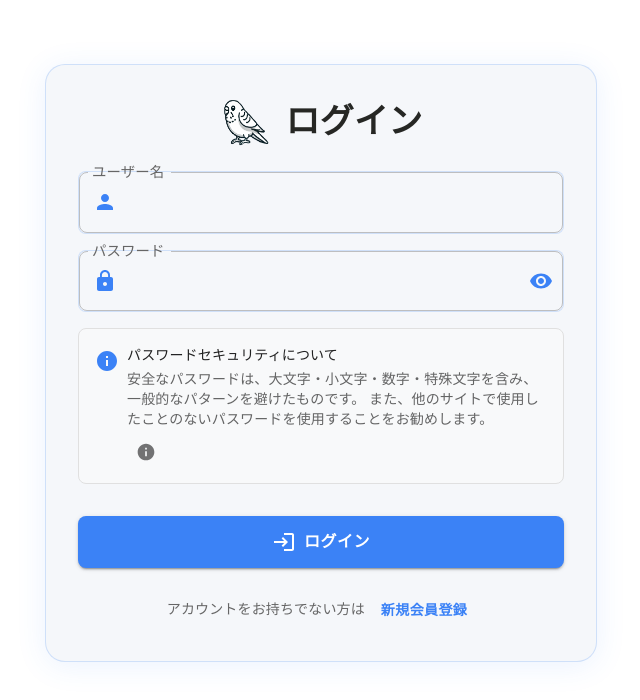
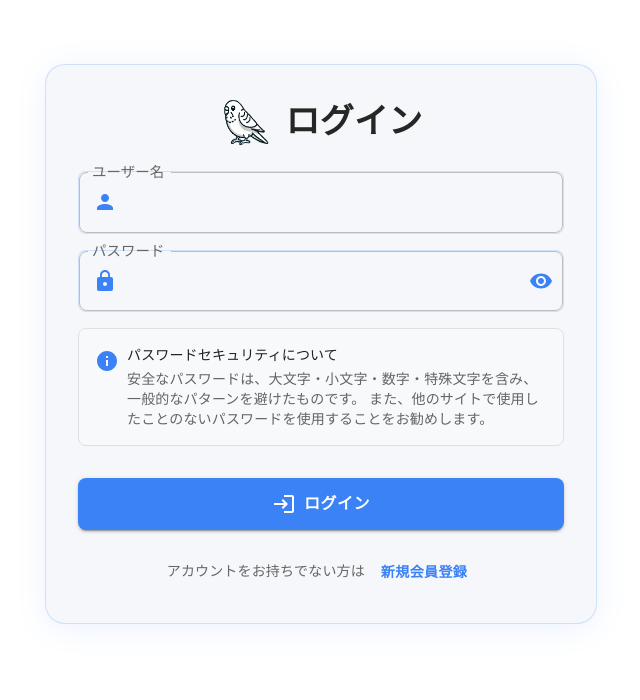
Before and after one commit to tuji-yuto/koruapokun, a Next.js app in the folder frontend/: page /login in a window 1280 px wide. Shown: the top 700 px of the page, without its empty margins (319-959 px from the left). Built offline with nearby package versions, Linux system fonts and the light colour scheme.

Commit message:
修正９.1

```diff
--- a/frontend/src/components/LoginForm.js
+++ b/frontend/src/components/LoginForm.js
@@ -258,13 +258,6 @@ export default function LoginForm() {
                           安全なパスワードは、大文字・小文字・数字・特殊文字を含み、一般的なパターンを避けたものです。
                           また、他のサイトで使用したことのないパスワードを使用することをお勧めします。
                         </Typography>
-                        <Box sx={{ mt: 1 }}>
-                          <Tooltip title="パスワードが安全でないと思われる場合は、新規登録して安全なパスワードを設定することをお勧めします。" arrow>
-                            <IconButton size="small" sx={{ ml: 0.5 }}>
-                              <InfoIcon fontSize="small" />
-                            </IconButton>
-                          </Tooltip>
-                        </Box>
                       </Box>
                     </Box>
                   </Grid>
```
